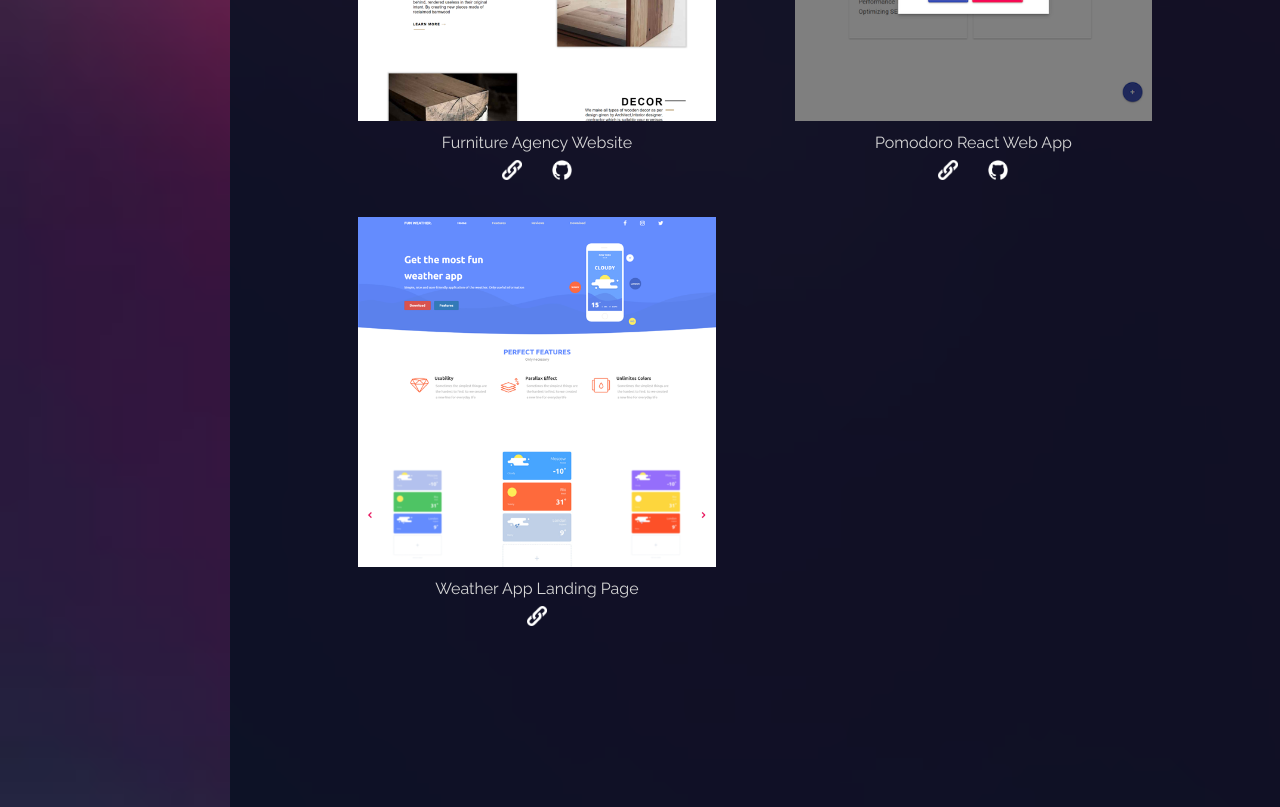
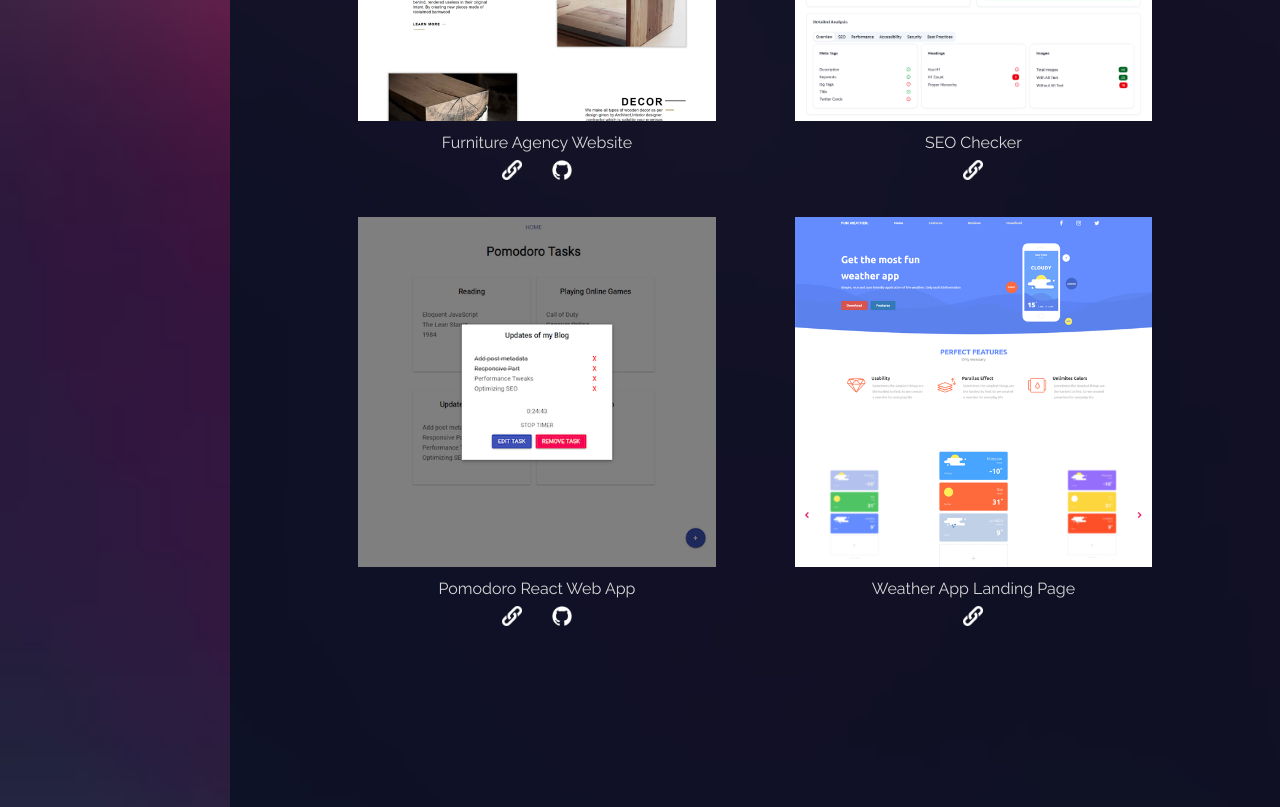
Before and after one commit to M-Bekheet/portfolio-live, a Next.js app: page / in a window 1280 px wide. Shown: the part 1140-1947 px from the top of the page. Built offline with nearby package versions, Linux system fonts and the light colour scheme.

Commit message:
add Rankmint SEO Checker example and image to work samples

```diff
--- a/app/ui/work/work.tsx
+++ b/app/ui/work/work.tsx
@@ -5,10 +5,12 @@ import PomodoroImage from "@/app/ui/assets/samples/pomodoro.png";
 import RestaurantImage from "@/app/ui/assets/samples/restaurant.png";
 import WeatherImage from "@/app/ui/assets/samples/weather.png";
 import WooderImage from "@/app/ui/assets/samples/wooder.png";
+import RankmintImage from "@/app/ui/assets/samples/rankmint.png";
 
 const images = [
   WooderImage,
   // RestaurantImage,
+  RankmintImage,
   PomodoroImage,
   // ForecasterImage,
   WeatherImage,
@@ -21,6 +23,10 @@ const samples = [
     "https://github.com/M-Bekheet/Wooder",
   ],
   // ["Restaurant Website", "https://restaurant-landing-sample.netlify.app/"],
+  [
+    "SEO Checker",
+    "https://rankmint.vercel.app/",
+  ],
   [
     "Pomodoro React Web App",
     "https://pomodoro-react-app.netlify.app/",
```
Also changed, not shown: app/ui/assets/samples/rankmint.png (added).
